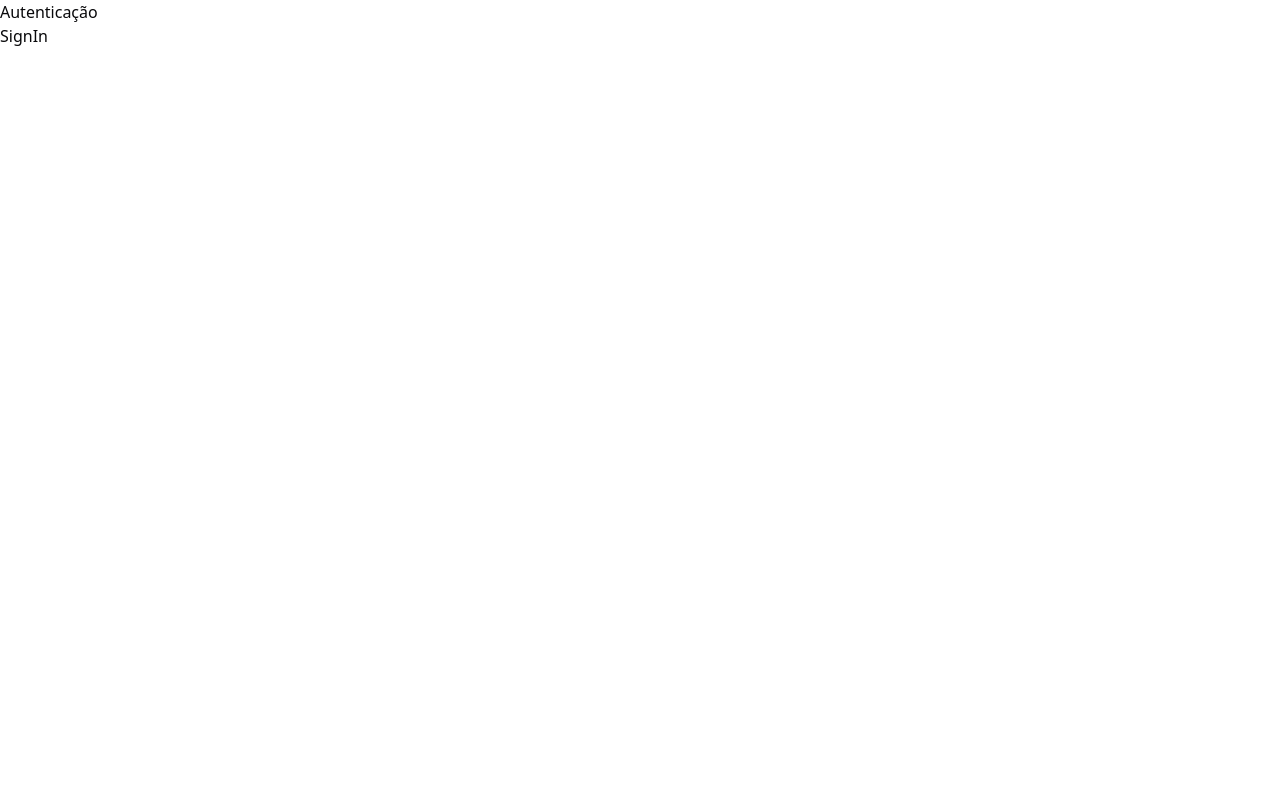
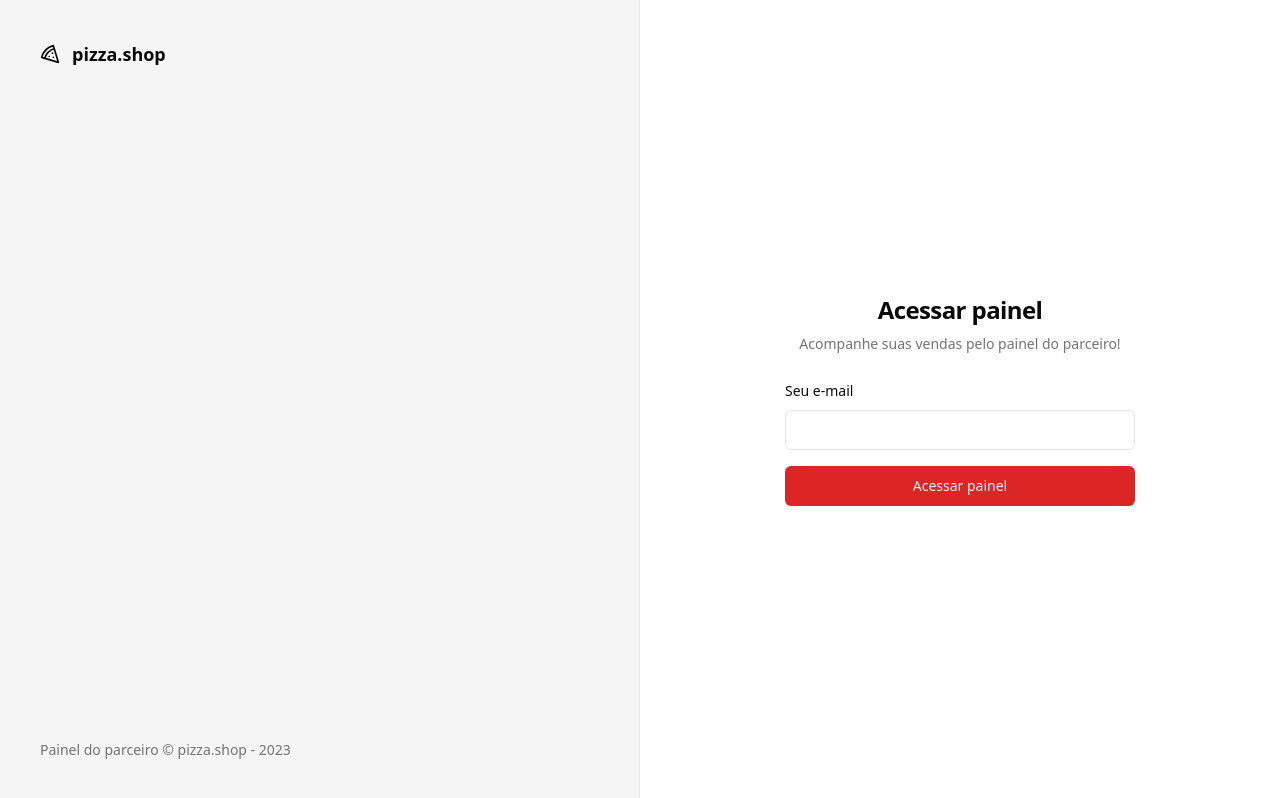
Before and after one commit to rocketseat-education/ignite-reactjs-04-pizzashop-web, a React (Vite) app: page /sign-in in a window 1280 px wide. Built offline with nearby package versions, Linux system fonts and the light colour scheme.

Commit message:
Páginas e componentes (UI) - Página: Login

```diff
--- a/package.json
+++ b/package.json
@@ -10,6 +10,7 @@
     "preview": "vite preview"
   },
   "dependencies": {
+    "@radix-ui/react-label": "^2.0.2",
     "@radix-ui/react-slot": "^1.0.2",
     "class-variance-authority": "^0.7.0",
     "clsx": "^2.0.0",
--- /dev/null
+++ b/src/components/ui/input.tsx
@@ -0,0 +1,24 @@
+import * as React from 'react'
+
+import { cn } from '@/lib/utils'
+
+export type InputProps = React.InputHTMLAttributes<HTMLInputElement>
+
+const Input = React.forwardRef<HTMLInputElement, InputProps>(
+  ({ className, type, ...props }, ref) => {
+    return (
+      <input
+        type={type}
+        className={cn(
+          'flex h-10 w-full rounded-md border border-input bg-background px-3 py-2 text-sm ring-offset-background file:border-0 file:bg-transparent file:text-sm file:font-medium placeholder:text-muted-foreground focus-visible:outline-none focus-visible:ring-2 focus-visible:ring-ring focus-visible:ring-offset-2 disabled:cursor-not-allowed disabled:opacity-50',
+          className,
+        )}
+        ref={ref}
+        {...props}
+      />
+    )
+  },
+)
+Input.displayName = 'Input'
+
+export { Input }
--- /dev/null
+++ b/src/components/ui/label.tsx
@@ -0,0 +1,24 @@
+import * as LabelPrimitive from '@radix-ui/react-label'
+import { cva, type VariantProps } from 'class-variance-authority'
+import * as React from 'react'
+
+import { cn } from '@/lib/utils'
+
+const labelVariants = cva(
+  'text-sm font-medium leading-none peer-disabled:cursor-not-allowed peer-disabled:opacity-70',
+)
+
+const Label = React.forwardRef<
+  React.ElementRef<typeof LabelPrimitive.Root>,
+  React.ComponentPropsWithoutRef<typeof LabelPrimitive.Root> &
+    VariantProps<typeof labelVariants>
+>(({ className, ...props }, ref) => (
+  <LabelPrimitive.Root
+    ref={ref}
+    className={cn(labelVariants(), className)}
+    {...props}
+  />
+))
+Label.displayName = LabelPrimitive.Root.displayName
+
+export { Label }
--- a/src/global.css
+++ b/src/global.css
@@ -2,69 +2,54 @@
 @tailwind components;
 @tailwind utilities;
 
+
 @layer base {
   :root {
     --background: 0 0% 100%;
-    --foreground: 240 10% 3.9%;
-
+    --foreground: 0 0% 3.9%;
     --card: 0 0% 100%;
-    --card-foreground: 240 10% 3.9%;
-
+    --card-foreground: 0 0% 3.9%;
     --popover: 0 0% 100%;
-    --popover-foreground: 240 10% 3.9%;
-
-    --primary: 240 5.9% 10%;
-    --primary-foreground: 0 0% 98%;
-
-    --secondary: 240 4.8% 95.9%;
-    --secondary-foreground: 240 5.9% 10%;
-
-    --muted: 240 4.8% 95.9%;
-    --muted-foreground: 240 3.8% 46.1%;
-
-    --accent: 240 4.8% 95.9%;
-    --accent-foreground: 240 5.9% 10%;
-
+    --popover-foreground: 0 0% 3.9%;
+    --primary: 0 72.2% 50.6%;
+    --primary-foreground: 0 85.7% 97.3%;
+    --secondary: 0 0% 96.1%;
+    --secondary-foreground: 0 0% 9%;
+    --muted: 0 0% 96.1%;
+    --muted-foreground: 0 0% 45.1%;
+    --accent: 0 0% 96.1%;
+    --accent-foreground: 0 0% 9%;
     --destructive: 0 84.2% 60.2%;
     --destructive-foreground: 0 0% 98%;
-
-    --border: 240 5.9% 90%;
-    --input: 240 5.9% 90%;
-    --ring: 240 10% 3.9%;
-
+    --border: 0 0% 89.8%;
+    --input: 0 0% 89.8%;
+    --ring: 0 72.2% 50.6%;
     --radius: 0.5rem;
   }
 
   .dark {
-    --background: 240 10% 3.9%;
+    --background: 0 0% 3.9%;
     --foreground: 0 0% 98%;
-
-    --card: 240 10% 3.9%;
+    --card: 0 0% 3.9%;
     --card-foreground: 0 0% 98%;
-
-    --popover: 240 10% 3.9%;
+    --popover: 0 0% 3.9%;
     --popover-foreground: 0 0% 98%;
-
-    --primary: 0 0% 98%;
-    --primary-foreground: 240 5.9% 10%;
-
-    --secondary: 240 3.7% 15.9%;
+    --primary: 0 72.2% 50.6%;
+    --primary-foreground: 0 85.7% 97.3%;
+    --secondary: 0 0% 14.9%;
     --secondary-foreground: 0 0% 98%;
-
-    --muted: 240 3.7% 15.9%;
-    --muted-foreground: 240 5% 64.9%;
-
-    --accent: 240 3.7% 15.9%;
+    --muted: 0 0% 14.9%;
+    --muted-foreground: 0 0% 63.9%;
+    --accent: 0 0% 14.9%;
     --accent-foreground: 0 0% 98%;
-
     --destructive: 0 62.8% 30.6%;
     --destructive-foreground: 0 0% 98%;
-
-    --border: 240 3.7% 15.9%;
-    --input: 240 3.7% 15.9%;
-    --ring: 240 4.9% 83.9%;
+    --border: 0 0% 14.9%;
+    --input: 0 0% 14.9%;
+    --ring: 0 72.2% 50.6%;
   }
 }
+
 
 @layer base {
   * {
--- a/src/pages/_layouts/auth.tsx
+++ b/src/pages/_layouts/auth.tsx
@@ -1,11 +1,21 @@
+import { Pizza } from 'lucide-react'
 import { Outlet } from 'react-router-dom'
 
 export function AuthLayout() {
   return (
-    <div>
-      <h1>Autenticação</h1>
+    <div className="grid min-h-screen grid-cols-2">
+      <div className="flex h-full flex-col justify-between border-r border-foreground/5 bg-muted p-10 text-muted-foreground">
+        <div className="flex items-center gap-3 text-lg text-foreground">
+          <Pizza className="h-5 w-5" />
+          <span className="font-semibold">pizza.shop</span>
+        </div>
 
-      <div>
+        <footer className="text-sm">
+          Painel do parceiro &copy; pizza.shop - {new Date().getFullYear()}
+        </footer>
+      </div>
+
+      <div className="flex flex-col items-center justify-center">
         <Outlet />
       </div>
     </div>
--- a/src/pages/auth/sign-in.tsx
+++ b/src/pages/auth/sign-in.tsx
@@ -1,10 +1,37 @@
 import { Helmet } from 'react-helmet-async'
+
+import { Button } from '@/components/ui/button'
+import { Input } from '@/components/ui/input'
+import { Label } from '@/components/ui/label'
 
 export function SignIn() {
   return (
     <>
       <Helmet title="Login" />
-      <h1>SignIn</h1>
+
+      <div className="p-8">
+        <div className="flex w-[350px] flex-col justify-center gap-6">
+          <div className="flex flex-col gap-2 text-center">
+            <h1 className="text-2xl font-semibold tracking-tight">
+              Acessar painel
+            </h1>
+            <p className="text-sm text-muted-foreground">
+              Acompanhe suas vendas pelo painel do parceiro!
+            </p>
+          </div>
+
+          <form className="space-y-4">
+            <div className="space-y-2">
+              <Label htmlFor="email">Seu e-mail</Label>
+              <Input id="email" type="email" />
+            </div>
+
+            <Button className="w-full" type="submit">
+              Acessar painel
+            </Button>
+          </form>
+        </div>
+      </div>
     </>
   )
 }
```
Also changed, not shown: src/components/ui/button.tsx (+21 -21 lines), 1 other file (tests, documents, lock files or other folders).
